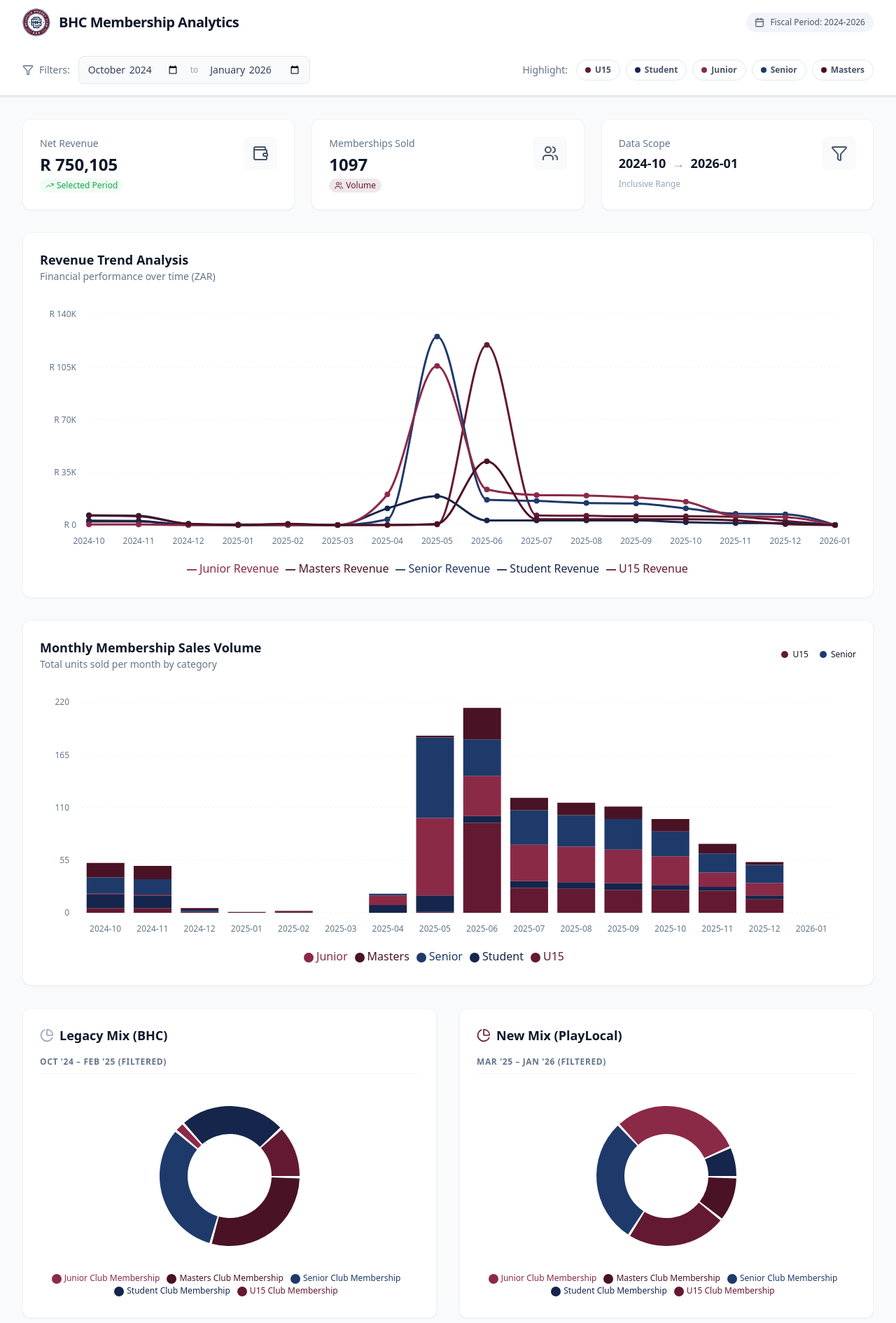
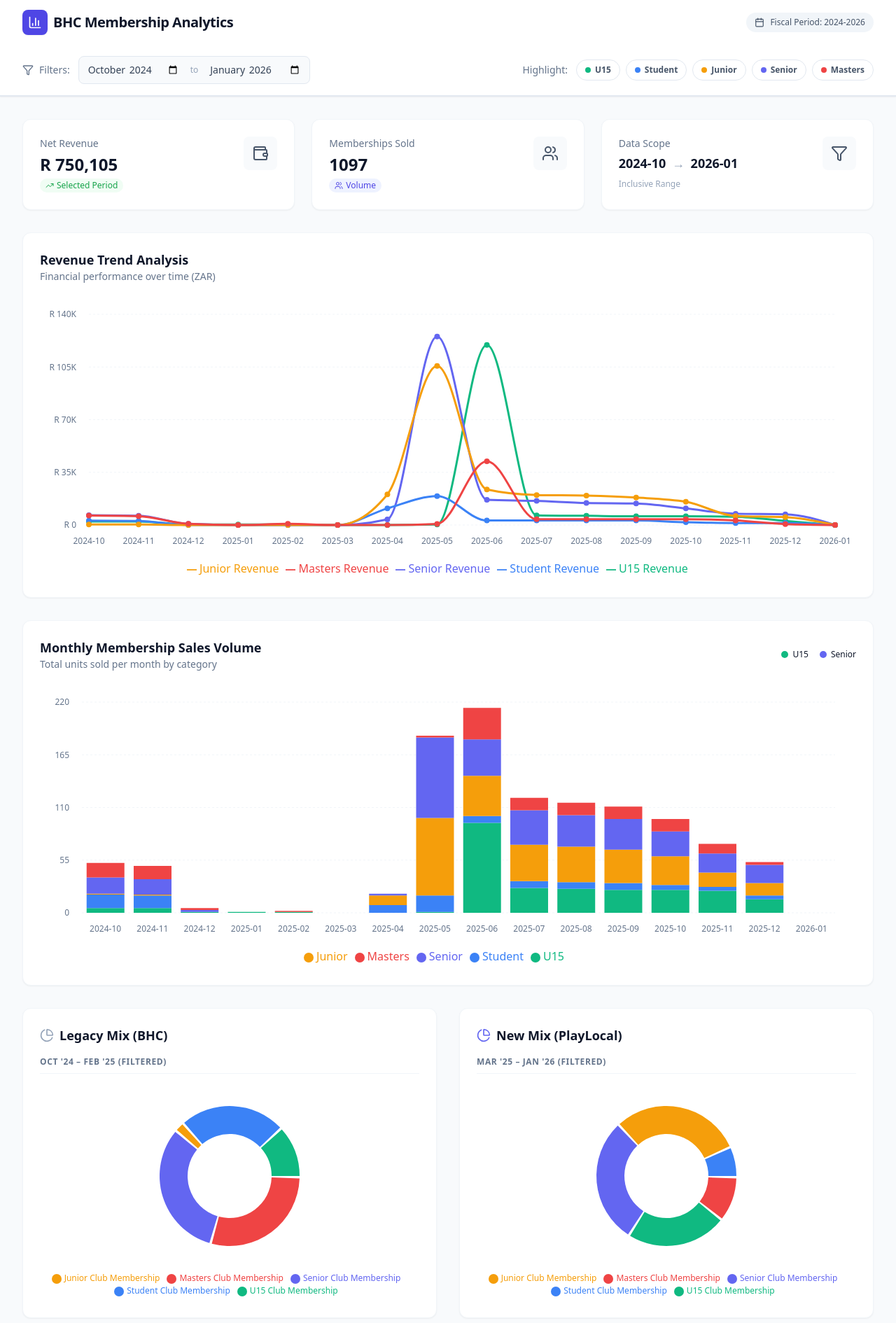
Before and after one commit to Max-Bissolati/bhc-consolidated-membership-dashboard, a React (Vite) app: page / in a window 1280 px wide. Shown: the top 1890 px of the page at 70% size. Built offline with nearby package versions, Linux system fonts and the light colour scheme.

Commit message:
revert: restore original vibrant colors and icon, remove BHC logo

```diff
--- a/App.tsx
+++ b/App.tsx
@@ -16,7 +16,7 @@ import {
 } from 'recharts';
 import { BarChart3, TrendingUp, Users, Wallet, PieChart as PieIcon, Filter, Check, Calendar } from 'lucide-react';
 import { getRawTimeline, aggregateStats } from './services/dataProcessing';
-import { CATEGORY_COLORS, HIGHLIGHT_COLORS, BHC_COLORS } from './constants';
+import { CATEGORY_COLORS, HIGHLIGHT_COLORS } from './constants';
 import { MembershipCategory } from './types';
 import { CustomTooltip } from './components/CustomTooltip';
 
@@ -61,12 +61,12 @@ const App: React.FC = () => {
   // Helper to determine visual styles based on highlight state
   const getOpacity = (category: MembershipCategory) => {
     if (highlightedCategories.size === 0) return 1;
-    return highlightedCategories.has(category) ? 1 : 0.3;
+    return highlightedCategories.has(category) ? 1 : 0.2;
   };
 
   const getStrokeWidth = (category: MembershipCategory) => {
     if (highlightedCategories.size === 0) return 3;
-    return highlightedCategories.has(category) ? 4 : 2;
+    return highlightedCategories.has(category) ? 4 : 1;
   };
 
   const getColor = (category: MembershipCategory): string => {
@@ -78,8 +78,10 @@ const App: React.FC = () => {
       {/* Header */}
       <header className="bg-white border-b border-slate-200 sticky top-0 z-20 shadow-sm">
         <div className="max-w-7xl mx-auto px-4 sm:px-6 lg:px-8 h-16 flex items-center justify-between">
-          <div className="flex items-center gap-3">
-            <img src="/Media/BHC-Logo-Maroon.svg" alt="BHC Logo" className="h-10 w-10" />
+          <div className="flex items-center gap-2">
+            <div className="bg-indigo-600 p-2 rounded-lg shadow-sm">
+              <BarChart3 className="w-5 h-5 text-white" />
+            </div>
             <h1 className="text-xl font-bold text-slate-900 tracking-tight">BHC Membership Analytics</h1>
           </div>
           <div className="hidden sm:flex items-center gap-2 bg-slate-100 px-3 py-1.5 rounded-full text-xs font-medium text-slate-600">
@@ -162,7 +164,7 @@ const App: React.FC = () => {
 
         {/* KPI Cards */}
         <div className="grid grid-cols-1 md:grid-cols-3 gap-6">
-          <div className="bg-white p-6 rounded-xl shadow-sm border border-slate-100 flex items-start justify-between group hover:border-[#641932]/20 transition-colors">
+          <div className="bg-white p-6 rounded-xl shadow-sm border border-slate-100 flex items-start justify-between group hover:border-indigo-100 transition-colors">
             <div>
               <p className="text-sm font-medium text-slate-500">Net Revenue</p>
               <h3 className="text-2xl font-bold text-slate-900 mt-1">
@@ -173,35 +175,35 @@ const App: React.FC = () => {
                 Selected Period
               </p>
             </div>
-            <div className="bg-slate-50 p-3 rounded-lg group-hover:bg-[#641932]/5 transition-colors">
-              <Wallet className="w-6 h-6 text-slate-600 group-hover:text-[#641932]" />
+            <div className="bg-slate-50 p-3 rounded-lg group-hover:bg-indigo-50 transition-colors">
+              <Wallet className="w-6 h-6 text-slate-600 group-hover:text-indigo-600" />
             </div>
           </div>
 
-          <div className="bg-white p-6 rounded-xl shadow-sm border border-slate-100 flex items-start justify-between group hover:border-[#641932]/20 transition-colors">
+          <div className="bg-white p-6 rounded-xl shadow-sm border border-slate-100 flex items-start justify-between group hover:border-indigo-100 transition-colors">
             <div>
               <p className="text-sm font-medium text-slate-500">Memberships Sold</p>
               <h3 className="text-2xl font-bold text-slate-900 mt-1">
                 {totalMembers}
               </h3>
-              <p className="text-xs text-[#641932] mt-1 flex items-center bg-[#641932]/10 w-fit px-2 py-0.5 rounded-full">
+              <p className="text-xs text-indigo-600 mt-1 flex items-center bg-indigo-50 w-fit px-2 py-0.5 rounded-full">
                 <Users className="w-3 h-3 mr-1" />
                 Volume
               </p>
             </div>
-            <div className="bg-slate-50 p-3 rounded-lg group-hover:bg-[#641932]/5 transition-colors">
-              <Users className="w-6 h-6 text-slate-600 group-hover:text-[#641932]" />
+            <div className="bg-slate-50 p-3 rounded-lg group-hover:bg-indigo-50 transition-colors">
+              <Users className="w-6 h-6 text-slate-600 group-hover:text-indigo-600" />
             </div>
           </div>
 
-          <div className="bg-white p-6 rounded-xl shadow-sm border border-slate-100 flex items-start justify-between group hover:border-[#15254B]/20 transition-colors">
+          <div className="bg-white p-6 rounded-xl shadow-sm border border-slate-100 flex items-start justify-between group hover:border-amber-100 transition-colors">
             <div>
               <p className="text-sm font-medium text-slate-500">Data Scope</p>
               <h3 className="text-lg font-bold text-slate-900 mt-1">{startDate} <span className="text-slate-400 mx-1">→</span> {endDate}</h3>
               <p className="text-xs text-slate-400 mt-2">Inclusive Range</p>
             </div>
-            <div className="bg-slate-50 p-3 rounded-lg group-hover:bg-[#15254B]/5 transition-colors">
-              <Filter className="w-6 h-6 text-slate-600 group-hover:text-[#15254B]" />
+            <div className="bg-slate-50 p-3 rounded-lg group-hover:bg-amber-50 transition-colors">
+              <Filter className="w-6 h-6 text-slate-600 group-hover:text-amber-600" />
             </div>
           </div>
         </div>
@@ -392,7 +394,7 @@ const App: React.FC = () => {
           {/* New PlayLocal */}
           <div className="bg-white rounded-xl shadow-sm border border-slate-100 p-6 flex flex-col">
              <div className="flex items-center gap-2 mb-4">
-              <PieIcon className="w-5 h-5 text-[#641932]" />
+              <PieIcon className="w-5 h-5 text-indigo-500" />
               <h2 className="text-lg font-bold text-slate-900">New Mix (PlayLocal)</h2>
             </div>
             <p className="text-xs text-slate-500 mb-6 uppercase tracking-wider font-semibold border-b border-slate-100 pb-2">
--- a/constants.ts
+++ b/constants.ts
@@ -171,24 +171,13 @@ export const RAW_DATA_MAPPING = [
   { csv: RAW_PL_MASTERS, category: MembershipCategory.Masters, source: 'PlayLocal' as const },
 ];
 
-// BHC Brand Colors
-export const BHC_COLORS = {
-  MAROON: '#641932',      // Primary accent color
-  MAROON_LIGHT: '#8B2A47',
-  MAROON_DARK: '#4A1225',
-  NAVY: '#15254B',         // Secondary color
-  NAVY_LIGHT: '#1E3A6B',
-  NAVY_DARK: '#0F1A35',
-  WHITE: '#FFFFFF',
-};
-
-// Category colors - Maroon accent variations with complementary colors
+// Original vibrant color palette
 export const CATEGORY_COLORS: Record<MembershipCategory, string> = {
-  [MembershipCategory.U15]: '#641932',      // Maroon (Primary)
-  [MembershipCategory.Student]: '#15254B',  // Navy (Secondary)
-  [MembershipCategory.Junior]: '#8B2A47',   // Light Maroon
-  [MembershipCategory.Senior]: '#1E3A6B',    // Light Navy
-  [MembershipCategory.Masters]: '#4A1225',   // Dark Maroon
+  [MembershipCategory.U15]: '#10b981', // Emerald 500
+  [MembershipCategory.Student]: '#3b82f6', // Blue 500
+  [MembershipCategory.Junior]: '#f59e0b', // Amber 500
+  [MembershipCategory.Senior]: '#6366f1', // Indigo 500
+  [MembershipCategory.Masters]: '#ef4444', // Red 500
 };
 
 // Highlight colors - Same colors for consistency
```
